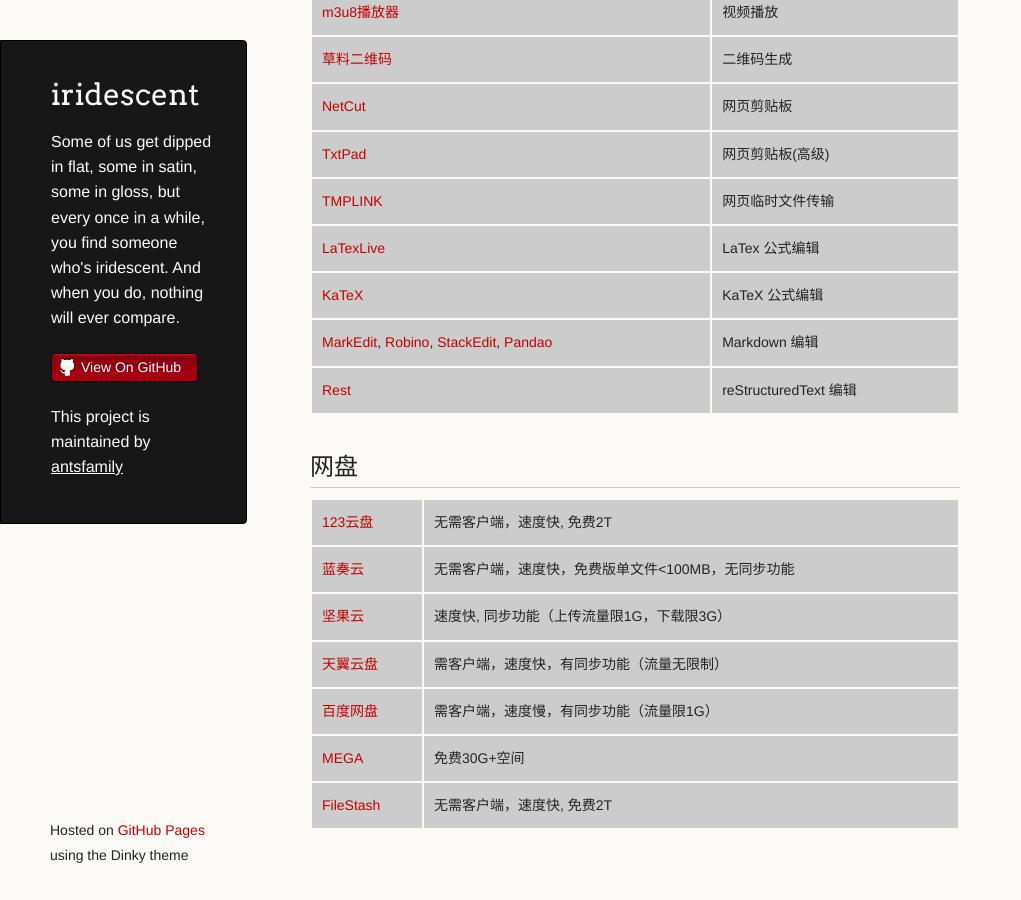
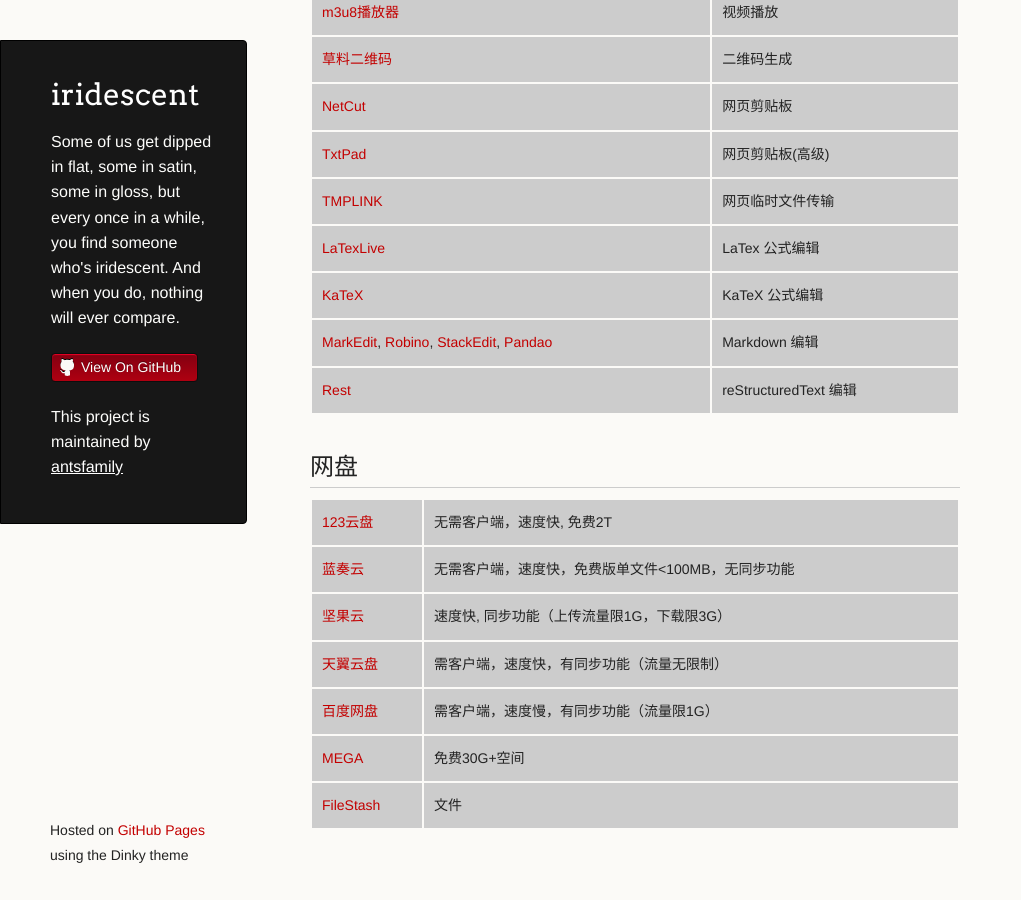
Before and after one commit to antsfamily/navigation, a Jekyll site: the page built from Pages/Software.md, in a window 1280 px wide and 900 px high, scrolled down 3782 px. Shown: the whole window, without its empty margins (0-1021 px from the left). Built offline with Jekyll 4.4.1, drawn with Linux system fonts in a browser that asks for light colours; our own code applies the rules of GitHub Pages for plain Markdown files.

```diff
--- a/Pages/Software.md
+++ b/Pages/Software.md
@@ -96,4 +96,4 @@
 | [天翼云盘](https://cloud.189.cn/) | 需客户端，速度快，有同步功能（流量无限制）  |
 | [百度网盘](https://pan.baidu.com/) | 需客户端，速度慢，有同步功能（流量限1G）  |
 | [MEGA](https://mega.nz/)  | 免费30G+空间  |
-| [FileStash](https://www.filestash.app/)  | 无需客户端，速度快, 免费2T |
+| [FileStash](https://www.filestash.app/)  | 文件 |
```
